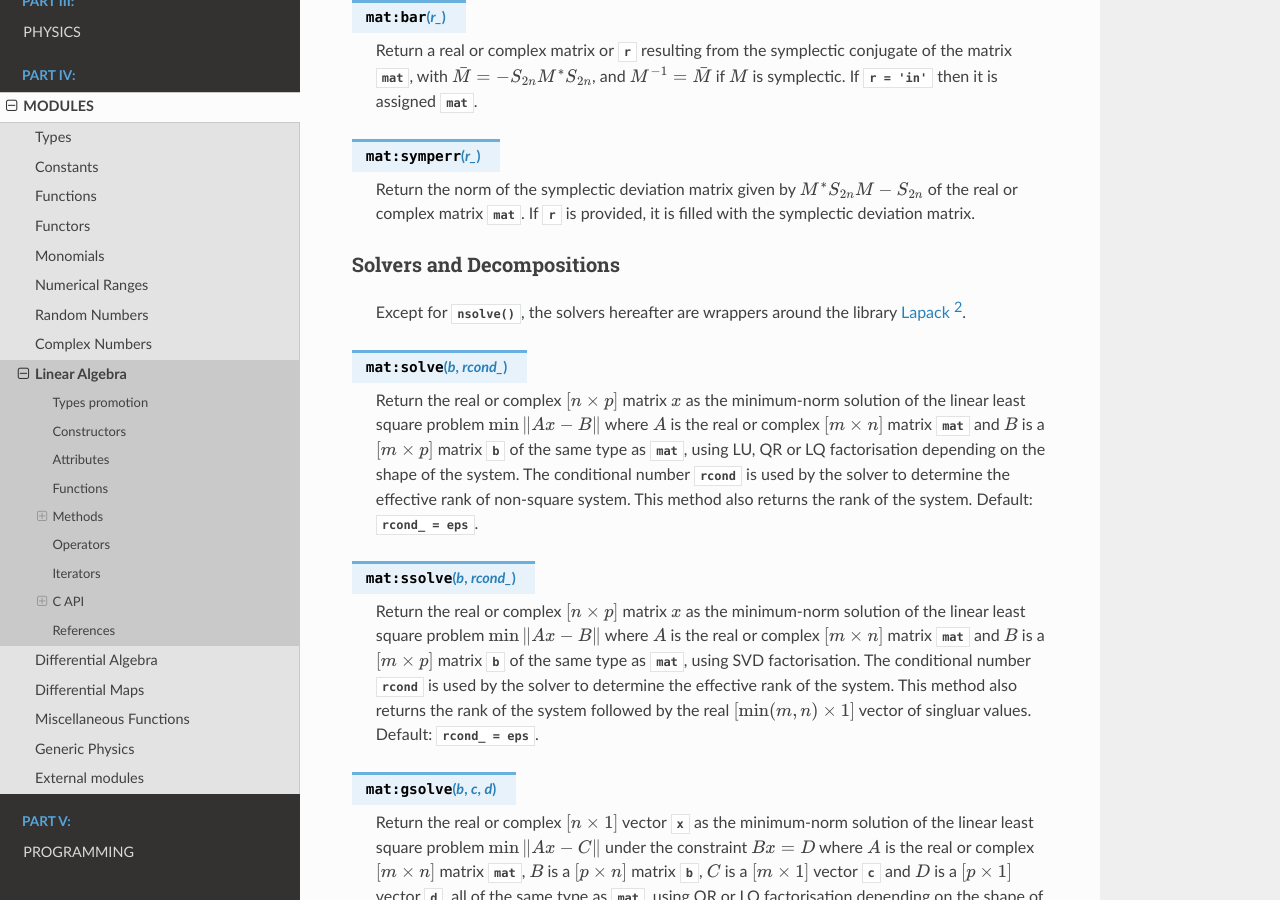
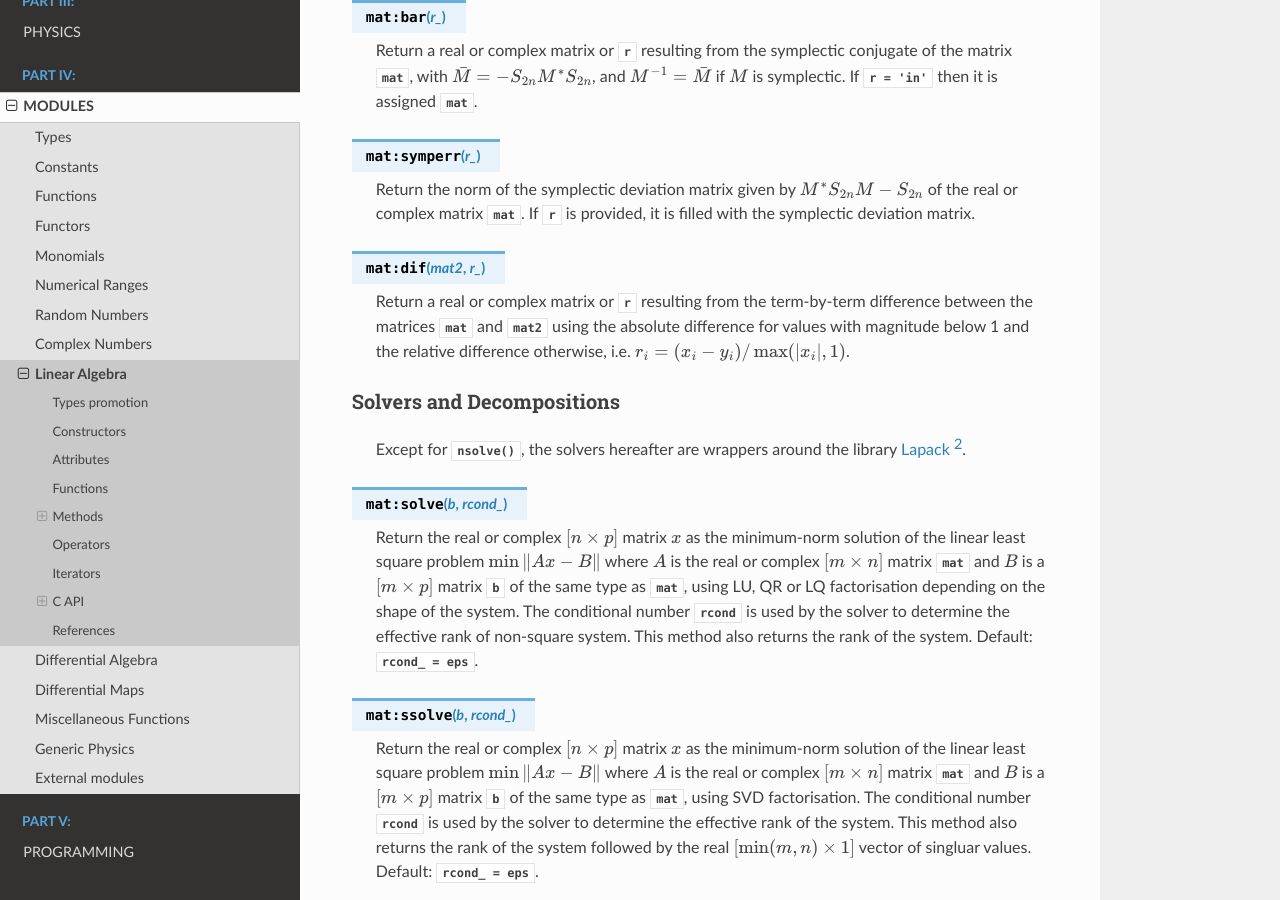
Before and after one commit to MethodicalAcceleratorDesign/MAD-NG.docs, a Sphinx documentation site: the page built from refman/source/linalg.rst, in a window 1280 px wide and 900 px high, scrolled down 23492 px. Built offline with Sphinx 7.4.7 and the Read the Docs theme 2.0.0, drawn with Linux system fonts in a browser that asks for light colours; the version number could not be read and is left out; some of the changed text lies outside the part shown.

Commit message:
add dif methods for matrix as for gtpsa

```diff
--- a/refman/source/linalg.rst
+++ b/refman/source/linalg.rst
@@ -823,6 +823,10 @@
 
    Return the norm of the symplectic deviation matrix given by :math:`M^* S_{2n} M - S_{2n}` of the real or complex matrix :var:`mat`. If :var:`r` is provided, it is filled with the symplectic deviation matrix.
 
+.. function:: mat:dif (mat2, r_)
+
+   Return a real or complex matrix or :var:`r` resulting from the term-by-term difference between the matrices :var:`mat` and :var:`mat2` using the absolute difference for values with magnitude below 1 and the relative difference otherwise, i.e. :math:`r_i = (x_i - y_i) / \max(|x_i|, 1)`.
+
 Solvers and Decompositions
 --------------------------
 
@@ -1542,6 +1546,13 @@
 
    Return the norm of the symplectic error and fill the optional matrix :var:`r` with the symplectic deviation of the matrix :var:`x`. The optional argument :var:`tol` is used as the tolerance to check if the matrix :var:`x` is symplectic or not, and saves the result as :const:`0` (non-symplectic) or :const:`1` (symplectic) within tol for output.
 
+.. c:function:: void mad_vec_dif  (const num_t x[], const num_t y[], num_t r[], ssz_t n)
+                void mad_vec_difv (const num_t x[], const cpx_t y[], cpx_t r[], ssz_t n)
+                void mad_cvec_dif (const cpx_t x[], const cpx_t y[], cpx_t r[], ssz_t n)
+                void mad_cvec_difv(const cpx_t x[], const num_t y[], cpx_t r[], ssz_t n)
+
+   Fill the matrix :var:`r` of sizes :var:`[m, n]` with the absolute or relative differences between the elements of the matrix :var:`x` and :var:`y` with compatible sizes. The relative difference is taken for the values with magnitude greater than 1, otherwise it takes the absolute difference.
+
 Rotations
 ---------
 
```
